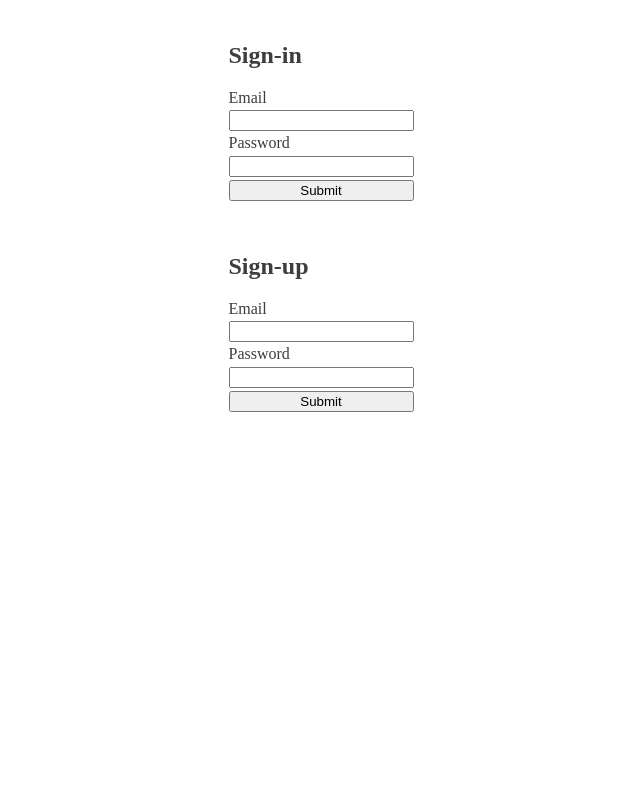
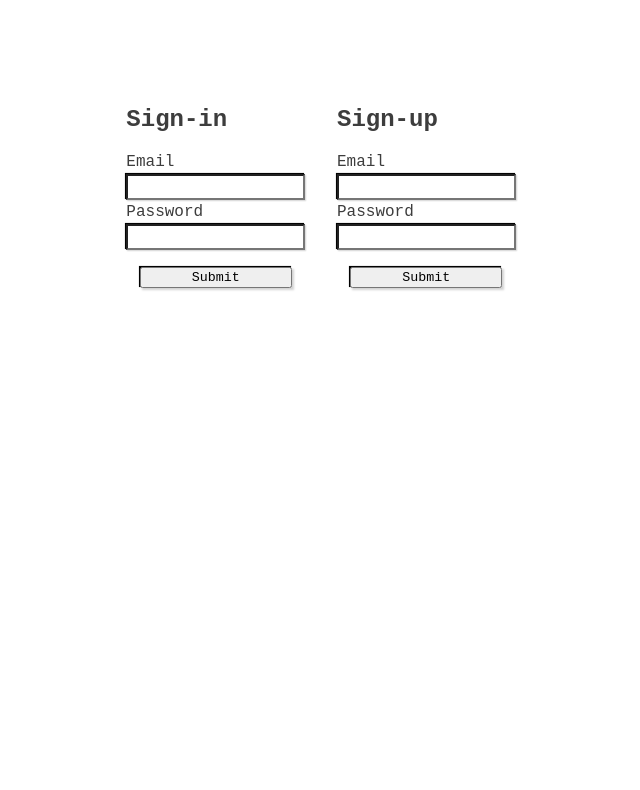
Before and after one commit to ryanflitcroft/ballot-box, a plain HTML site: page index.html in a window 1280 px wide. Shown: the part 74-864 px from the top of the page, without its empty margins (319-959 px from the left). Drawn offline with nearby package versions, Linux system fonts and the light colour scheme; a web font is replaced by a local one.

Commit message:
css styling, some features and bugfixes, comment cleanup

```diff
--- a/index.html
+++ b/index.html
@@ -7,10 +7,9 @@
     <meta http-equiv="X-UA-Compatible" content="ie=edge">
     <link rel="stylesheet" href="https://use.typekit.net/bgs5xty.css">
     <link rel="stylesheet" href="./styles/reset.css">
-    <!-- <link rel="stylesheet" href="./styles/style.css"> -->
     <link rel="stylesheet" href="./styles/home.css">
     <script src="https://cdn.jsdelivr.net/npm/@supabase/supabase-js"></script>
-    <title>Document</title>
+    <title>Ballot Box</title>
 </head>
 
 <body>
--- a/render-utils.js
+++ b/render-utils.js
@@ -1,5 +1,4 @@
 export function renderPoll(poll) {
-    // returns DOM node.
     const pollContainerEl = document.createElement('div');
     const questionEl = document.createElement('h3');
     const containerAEl = document.createElement('div');
@@ -16,8 +15,6 @@ export function renderPoll(poll) {
     resultBEl.textContent = poll.resultB;
 
     pollContainerEl.classList.add('container');
-    // containerAEl.classList.add('container');
-    // containerBEl.classList.add('container');
 
     containerAEl.append(optionAEl, resultAEl);
     containerBEl.append(optionBEl, resultBEl);
--- a/styles/home.css
+++ b/styles/home.css
@@ -1,8 +1,18 @@
+body {
 
-body {
     --color1: #3d3d3d;
+    --color2: #d3d3d3;
+    --color3: ;
+    --color4: ;
+    --color5: ;
 
     color: var(--color1);
+    font-family: video, monospace;
+    font-weight: 400;
+}
+
+h1 {
+    letter-spacing: 0.15em;
 }
 
 header {
@@ -23,7 +33,6 @@ main {
 section {
     display: flex;
     flex-direction: column;
-    margin: 1em;
 }
 
 form {
@@ -33,4 +42,30 @@ form {
 
 input {
     margin: 0.25em 0;
+    font-family: video, monospace;
+        box-shadow: 0.1em 0.1em 0.1em var(--color2),
+    -0.05em -0.05em 0.05em var(--color3);
+    text-align: center;
+    padding: 0.25em;
+    cursor: pointer;
 }
+
+button {
+    margin: 1em;
+    font-family: video, monospace;
+    box-shadow: 0.15em 0.15em 0.15em var(--color2),
+    -0.05em -0.05em 0.05em var(--color3);
+    cursor: pointer;
+}
+
+@media only screen and (min-width: 500px) {
+    main {
+        flex-direction: row;
+        justify-content: center;
+        align-items: flex-start;
+    }
+
+    section {
+        margin: 5em 1em;
+    }
+}
--- a/styles/style.css
+++ b/styles/style.css
@@ -46,14 +46,21 @@ section {
 }
 
 .button-section {
-    visibility: hidden;
+    display: none;
+}
+
+.button-container {
     flex-direction: row;
     justify-content: center;
-    margin: 0;
+    margin: 0 0 3em;
 }
 
 .visible {
-    visibility: visible;
+    display: contents;
+}
+
+.invisible {
+    display: none;
 }
 
 form {
@@ -69,6 +76,7 @@ input {
     -0.05em -0.05em 0.05em var(--color3);
     text-align: center;
     padding: 0.25em;
+    cursor: pointer;
 }
 
 button {
@@ -76,6 +84,7 @@ button {
     font-family: video, monospace;
     box-shadow: 0.15em 0.15em 0.15em var(--color2),
     -0.05em -0.05em 0.05em var(--color3);
+    cursor: pointer;
 }
 
 form button {
```
Also changed, not shown: fetch-utils.js (+3 -7 lines), main/index.html (+15 -35 lines), main/main.js (+8 -14 lines).
